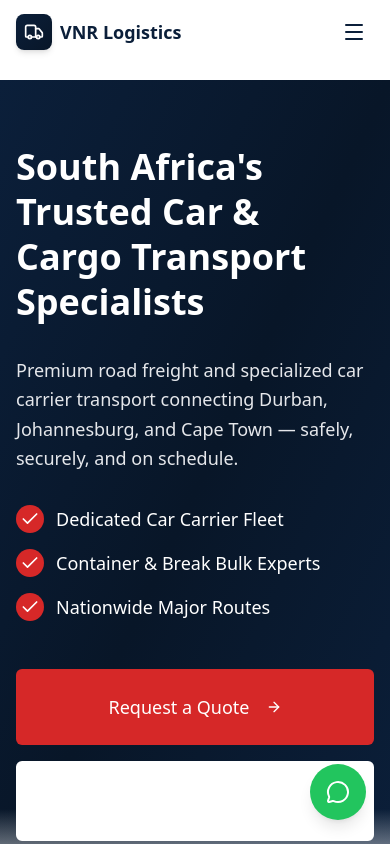
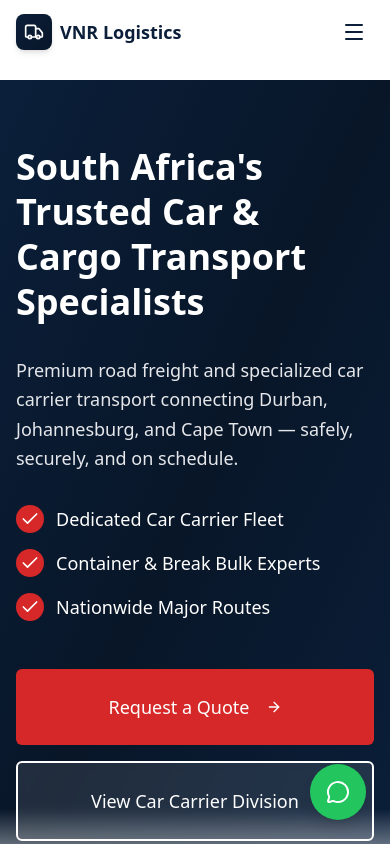
Before and after one commit to SA-Telecoms00/VNR-Logistics, a Next.js app: page / in a window 390 px wide. Shown: the top 844 px of the page. Built offline with nearby package versions, Linux system fonts and the light colour scheme.

Commit message:
Fix Hero button visibility on mobile - add background to outline button for better contrast

```diff
--- a/app/page.tsx
+++ b/app/page.tsx
@@ -108,7 +108,7 @@ export default function Home() {
                   <Button
                     size="lg"
                     variant="outline"
-                    className="text-lg px-8 py-6 h-auto w-full sm:w-auto border-2 border-white text-white hover:bg-white hover:text-primary"
+                    className="text-lg px-8 py-6 h-auto w-full sm:w-auto border-2 border-white bg-white/10 text-white hover:bg-white hover:text-primary backdrop-blur-sm"
                   >
                     View Car Carrier Division
                   </Button>
```
